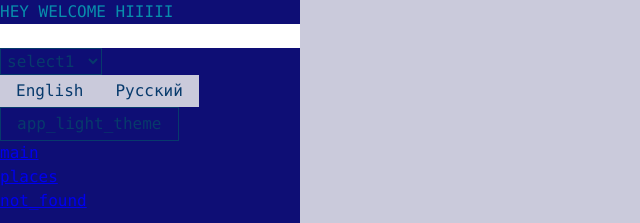
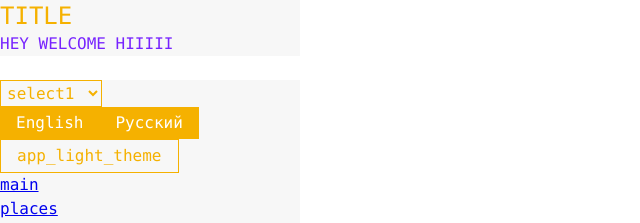
Before and after one commit to Rariramz/Tour-Agency, a React app: page / in a window 1280 px wide. Shown: the top 223 px of the page, without its empty margins (0-640 px from the left). Built offline with nearby package versions, Linux system fonts and the light colour scheme.

Commit message:
theme colors changed

```diff
--- a/src/app/styles/index.scss
+++ b/src/app/styles/index.scss
@@ -5,7 +5,7 @@
 
 .app {
   font: var(--font-m);
-  color: var(--primary-color);
+  color: var(--on-bg-color);
   background: var(--bg-color);
   min-height: 100vh;
 }
--- a/src/app/styles/themes/dark.scss
+++ b/src/app/styles/themes/dark.scss
@@ -1,8 +1,12 @@
 .app_dark_theme {
-  --bg-color: #0e0e75;
-  --inverted-bg-color: #cacadb;
-  --primary-color: #04ff04;
-  --secondary-color: #049604;
-  --inverted-primary-color: #073a6c;
-  --inverted-secondary-color: #088eac;
+  --bg-color: #0c111f;
+  --on-bg-color: #ffffff; //60%
+
+  --surface-color: #000000;
+
+  --primary-color: #ffffff;
+  --on-primary-color: #333333;
+
+  --secondary-color: #f5b100;
+  --on-secondary-color: #0c111f;
 }
--- a/src/app/styles/themes/light.scss
+++ b/src/app/styles/themes/light.scss
@@ -1,8 +1,11 @@
 :root {
-  --bg-color: #cacadb;
-  --inverted-bg-color: #0e0e75;
-  --primary-color: #073a6c;
-  --secondary-color: #088eac;
-  --inverted-primary-color: #04ff04;
-  --inverted-secondary-color: #049604;
+  --bg-color: #ffffff;
+  --surface-color: #f7f7f7;
+  --on-bg-color: #0c111f; //60%
+
+  --primary-color: #f5b100;
+  --on-primary-color: #ffffff;
+
+  --secondary-color: #7723fe;
+  --on-secondary-color: #ffffff;
 }
--- a/src/app/styles/variables/global.scss
+++ b/src/app/styles/variables/global.scss
@@ -1,5 +1,5 @@
 :root {
-  --font-family-main: consolas, "Times New Roman", serif;
+  --font-family-main: consolas, 'Times New Roman', serif;
   --font-size-m: 16px;
   --font-line-m: 24px;
   --font-m: var(--font-size-m) / var(--font-line-m) var(--font-family-main);
@@ -19,7 +19,6 @@
   --modal-z-index: 10;
 
   // Цвета дополнительные
-  --overlay-color: rgba(0 0 0 / 60%);
-  --red-light: rgb(255 0 0);
-  --red-dark: rgb(174 8 8);
+  --error-color: #b00020;
+  --on-error-color: #ffffff;
 }
--- a/src/shared/ui/Button/Button.module.scss
+++ b/src/shared/ui/Button/Button.module.scss
@@ -4,40 +4,22 @@
   padding: 4px 16px;
 }
 
-.clear,
-.clearInverted {
+.contain {
+  background: var(--primary-color);
+  color: var(--on-primary-color);
+  border: none;
+}
+
+.text {
   padding: 0;
   border: none;
   background: none;
   outline: none;
 }
 
-.clearInverted {
-  color: var(--inverted-primary-color);
-}
-
 .outline {
   border: 1px solid var(--primary-color);
-  color: var(--primary-color);
   background: none;
-}
-
-.outline_red {
-  border: 1px solid var(--red-light);
-  color: var(--red-light);
-  background: none;
-}
-
-.background {
-  background: var(--bg-color);
-  color: var(--primary-color);
-  border: none;
-}
-
-.backgroundInverted {
-  background: var(--inverted-bg-color);
-  color: var(--inverted-primary-color);
-  border: none;
 }
 
 .square {
--- a/src/shared/ui/Button/Button.tsx
+++ b/src/shared/ui/Button/Button.tsx
@@ -3,12 +3,9 @@ import cls from './Button.module.scss';
 import { classNames, Mods } from '../../../shared/lib/classNames/classNames';
 
 export enum ButtonTheme {
-    CLEAR = 'clear',
-    CLEAR_INVERTED = 'clearInverted',
+    TEXT = 'text',
     OUTLINE = 'outline',
-    OUTLINE_RED = 'outline_red',
-    BACKGROUND = 'background',
-    BACKGROUND_INVERTED = 'backgroundInverted'
+    CONTAIN = 'contain',
 }
 
 export enum ButtonSize {
--- a/src/shared/ui/Input/Input.module.scss
+++ b/src/shared/ui/Input/Input.module.scss
@@ -1,12 +1,11 @@
 .Input {
+  background-color: var(--bg-color);
+  color: var(--on-bg-color);
+  width: 100%;
+  outline: none;
+  border: none;
 }
 
 .readonly {
   opacity: 0.5;
 }
-
-.input {
-  width: 100%;
-  outline: none;
-  border: none;
-}
--- a/src/shared/ui/Input/Input.tsx
+++ b/src/shared/ui/Input/Input.tsx
@@ -45,16 +45,14 @@ export const Input = memo((props: InputProps) => {
     );
 
     return (
-        <div className={classNames(cls.Input, mods, [className ?? ''])}>
         <input
             ref={ref}
-                className={cls.input}
+            className={classNames(cls.Input, mods, [className ?? ''])}
             value={value}
             onChange={onChangeHandler}
             type={type}
             readOnly={readonly}
             {...otherProps}
         />
-        </div>
     );
 });
--- a/src/shared/ui/Select/Select.module.scss
+++ b/src/shared/ui/Select/Select.module.scss
@@ -4,6 +4,7 @@
 
 .label {
   margin-right: 5px;
+  color: var(--primary-color);
 }
 
 .select {
@@ -15,6 +16,6 @@
 }
 
 .option {
-  color: var(--inverted-primary-color);
-  background: var(--inverted-bg-color);
+  color: var(--on-primary-color);
+  background: var(--primary-color);
 }
--- a/src/shared/ui/Text/Text.module.scss
+++ b/src/shared/ui/Text/Text.module.scss
@@ -10,11 +10,12 @@
 
 .error {
   .title {
-    color: var(--red-light);
+    color: var(--error-color);
   }
 
   .text {
-    color: var(--red-dark);
+    color: var(--error-color);
+    opacity: 0.6;
   }
 }
 
--- a/src/widgets/Sidebar/ui/Sidebar.module.scss
+++ b/src/widgets/Sidebar/ui/Sidebar.module.scss
@@ -1,38 +1,8 @@
 .Sidebar {
   height: calc(100vh - var(--navbar-height));
   width: var(--sidebar-width);
-  background: var(--inverted-bg-color);
+  background: var(--surface-color);
+  color: var(--on-bg-color);
   position: relative;
   transition: width 0.3s;
 }
-
-.switchers {
-  position: absolute;
-  bottom: 20px;
-  display: flex;
-  justify-content: center;
-  width: 100%;
-}
-
-.lang {
-  margin-left: 20px;
-}
-
-.collapseBtn {
-  position: absolute;
-  right: -32px;
-  bottom: 32px;
-}
-
-.collapsed {
-  width: var(--sidebar-width-collapsed);
-
-  .switchers {
-      flex-direction: column;
-      align-items: center;
-  }
-
-  .lang {
-      margin-left: 0;
-  }
-}
--- a/src/widgets/Sidebar/ui/Sidebar.tsx
+++ b/src/widgets/Sidebar/ui/Sidebar.tsx
@@ -39,7 +39,7 @@ const Sidebar = memo(({ className }: SidebarProps) => {
         className ? [className] : []
       )}
     >
-      <Text text={'HEY WELCOME HIIIII'} />
+      <Text title="TITLE" text={'HEY WELCOME HIIIII'} />
       <Input />
       <Select value={'selec1'} options={[ {value: 'select1', content: 'select1'}, {value: 'select2', content: 'select2'}]} />
       <div>
@@ -49,7 +49,7 @@ const Sidebar = memo(({ className }: SidebarProps) => {
             onClick={() => {
               i18n.changeLanguage(lng).catch(console.log);
             }}
-            theme={ButtonTheme.BACKGROUND}
+            theme={ButtonTheme.CONTAIN}
           >
             {lngs[lng].nativeName}
           </Button>
```
Lines whose indentation alone changed are shown as unchanged.
